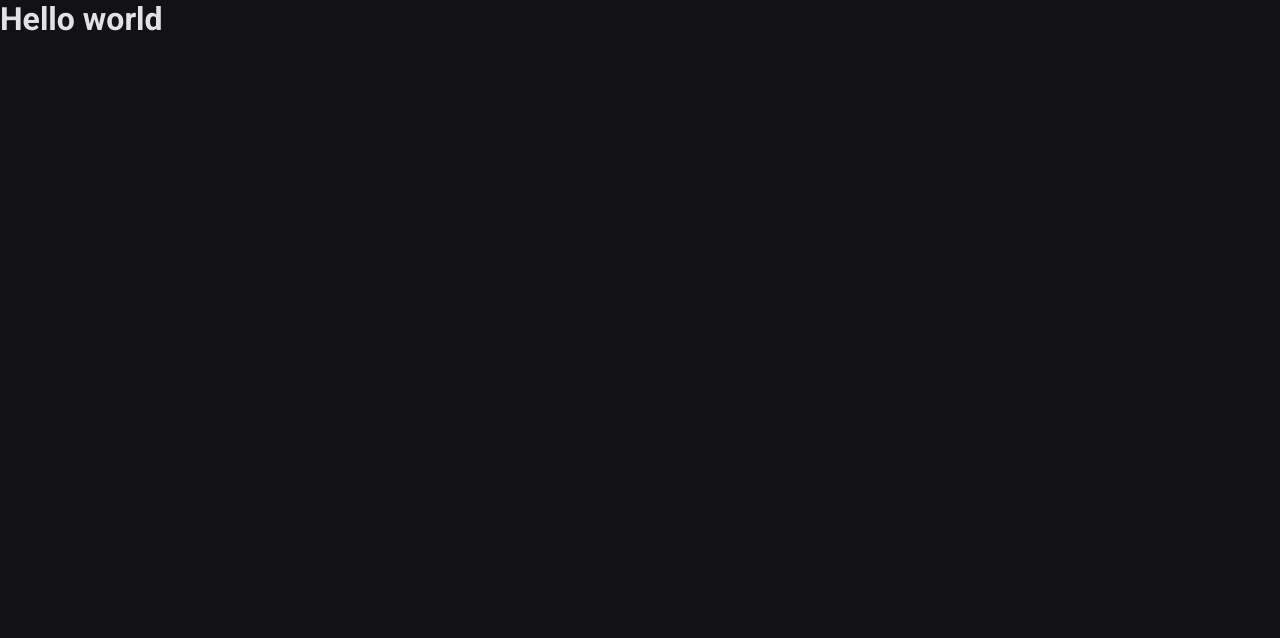
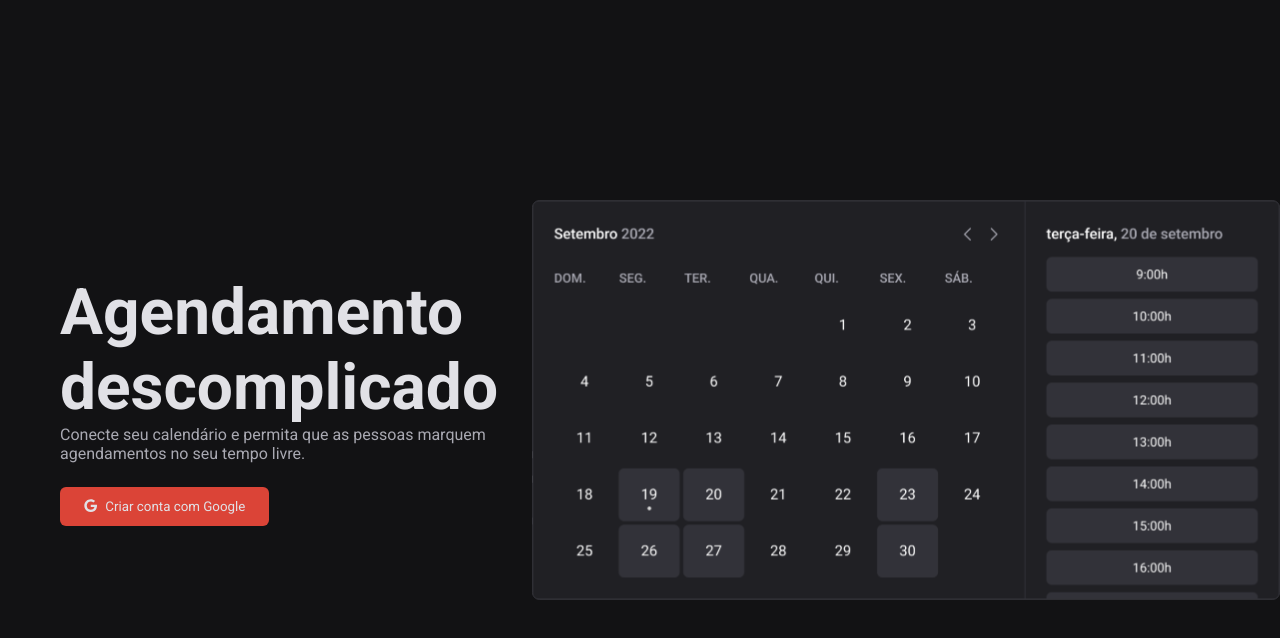
Before and after one commit to rebecaCaroba/igniteCall, a Next.js app: page / in a window 1280 px wide. Shown: the top 638 px of the page. Built offline with nearby package versions, Linux system fonts and the light colour scheme.

Commit message:
Estilizando página Home

```diff
--- a/package.json
+++ b/package.json
@@ -13,6 +13,7 @@
     "next": "14.0.4",
     "react": "^18",
     "react-dom": "^18",
+    "react-icons": "^4.12.0",
     "sass": "^1.69.5"
   },
   "devDependencies": {
--- a/src/app/layout.tsx
+++ b/src/app/layout.tsx
@@ -1,6 +1,6 @@
 import type { Metadata } from 'next'
 import { Inter } from 'next/font/google'
-import './styles/global.scss'
+import '../styles/global.scss'
 const inter = Inter({ subsets: ['latin'] })
 
 export const metadata: Metadata = {
--- a/src/app/page.tsx
+++ b/src/app/page.tsx
@@ -1,7 +1,29 @@
+import banner from '../assets/banner.svg'
+import Image from 'next/image'
+import './style.scss'
+import { FaGoogle } from "react-icons/fa";
+
+
 export default function Home() {
   return (
-    <div>
-      <h1>Hello world</h1>
+    <div className="Container">
+      <div className="text-home">
+        <h1>Agendamento descomplicado</h1>
+        <p>
+          Conecte seu calendário e permita que as pessoas marquem agendamentos
+          no seu tempo livre.
+        </p>
+        <button>
+          <FaGoogle/>
+        Criar conta com Google</button>
+      </div>
+      <Image
+        src={banner}
+        alt="calendario"
+        height={400}
+        quality={100}
+        priority
+      />
     </div>
   )
 }
--- /dev/null
+++ b/src/app/style.scss
@@ -0,0 +1,36 @@
+@import '../styles/config/variables';
+
+.Container {
+    display: flex;
+    align-items: center;
+    justify-content: center;
+    min-height: 100vh;
+    gap: 2rem;
+    max-width: calc(100vw - (100vw - 1160px) / 2);
+    margin-left: auto;
+}
+
+.text-home {
+    max-width: 480px;
+
+    p {
+        color: $c-gray-300;
+        margin-bottom: 1.5rem;
+    }
+
+    h1 {
+        font-size: $h;
+    }
+
+    button {
+        background: $c-red-200;
+        display: flex;
+        padding: 12px 24px;
+        justify-content: center;
+        align-items: center;
+        gap: 8px;
+        border-radius: 6px;
+        border: 0;
+        cursor: pointer;
+    }
+}
--- a/src/app/styles/config/_colors.scss
+++ b/src/styles/config/_colors.scss
@@ -1,6 +1,7 @@
 $c-main: #8257e6;
 $c-gray-100: #e1e1e6;
-$c-gray-300: #c4c4cc;
+$c-gray-200: #c4c4cc;
+$c-gray-300: #A9A9B2;
 $c-gray-400: #8d8d99;
 $c-gray-500: #7c7c8a;
 $c-gray-600: #323238;
@@ -11,3 +12,5 @@ $c-gray-900: #121214;
 $c-green-300: #00b37e;
 $c-green-500: #00875f;
 $c-green-700: #015f43;
+
+$c-red-200: #DB4437;
--- a/src/app/styles/config/_fonts.scss
+++ b/src/styles/config/_fonts.scss
@@ -1,3 +1,5 @@
+$h: 4rem; // 64px
+
 $h1: 2rem; // 32px
 $h1-mobile: 1.375rem; // 22px
 
```
Also changed, not shown: src/assets/banner.svg (added), src/styles/config/_variables.scss (renamed from src/app/styles/config/_variables.scss), src/styles/global.scss (renamed from src/app/styles/global.scss), 1 other file (tests, documents, lock files or other folders).
